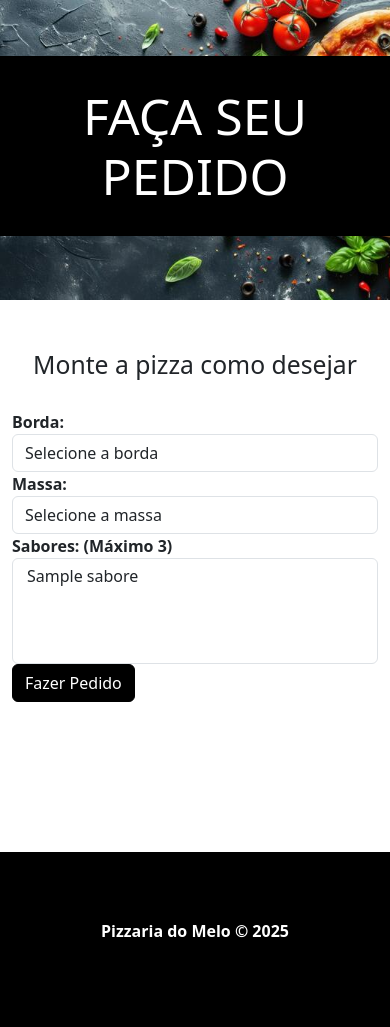
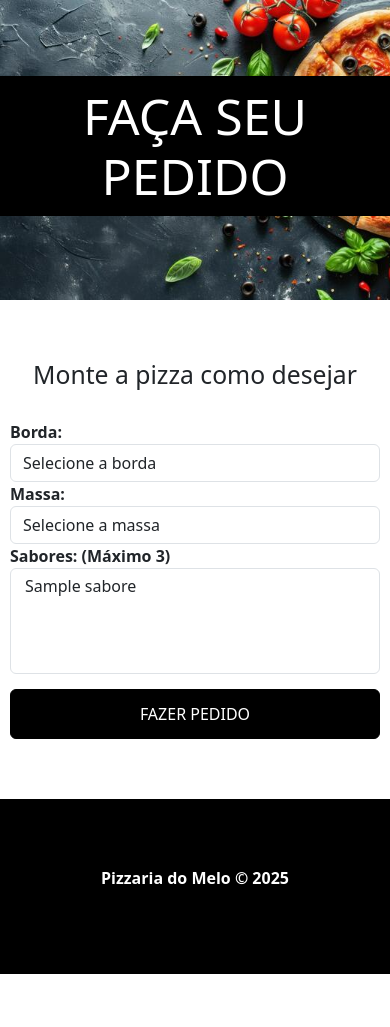
Before and after one commit to MikaelMelo1/pizzaria, a PHP site: page / in a window 390 px wide. Shown: the part 76-1103 px from the top of the page. After the commit the page ends 1050 px from the top, so only its background shows below. Run offline with PHP 8.4, Linux system fonts and the light colour scheme; tables that the repository leaves empty or names only in its code hold one stand-in row (values such as "Sample post"); a stand-in replaces the project's code that opens the database connection; some libraries are stand-ins or nearby versions.

Commit message:
style: responsividade

```diff
--- a/css/styles.css
+++ b/css/styles.css
@@ -132,3 +132,62 @@ footer {
   justify-content: center;
   font-weight: bold;
 }
+
+
+/* responsivo */
+@media (max-width: 425px) {
+  #main-banner {
+    background-position-y: 0;
+  }
+
+  #main-banner h1 {
+    padding: 10px;
+  }
+
+  #main-container {
+    margin-bottom: 0;
+  }
+
+  #main-container .container {
+    padding: 10px;
+  }
+
+  .form-group .btn.btn-primary {
+    width: 100%;
+    height: 50px;
+    margin-top: 15px;
+    text-transform: uppercase;
+  }
+
+  .table-container {
+    padding: 0;
+  }
+
+  .table td, .table th {
+    display: none;
+  }
+
+  th span {
+    display: none;
+  }
+
+
+  .table thead th:nth-child(5),
+  .table thead th:nth-child(6),
+  .table tbody th:nth-child(5),
+  .table tbody th:nth-child(6) {
+   display: none;
+  }
+
+
+
+
+
+
+
+
+
+
+
+
+}
```
